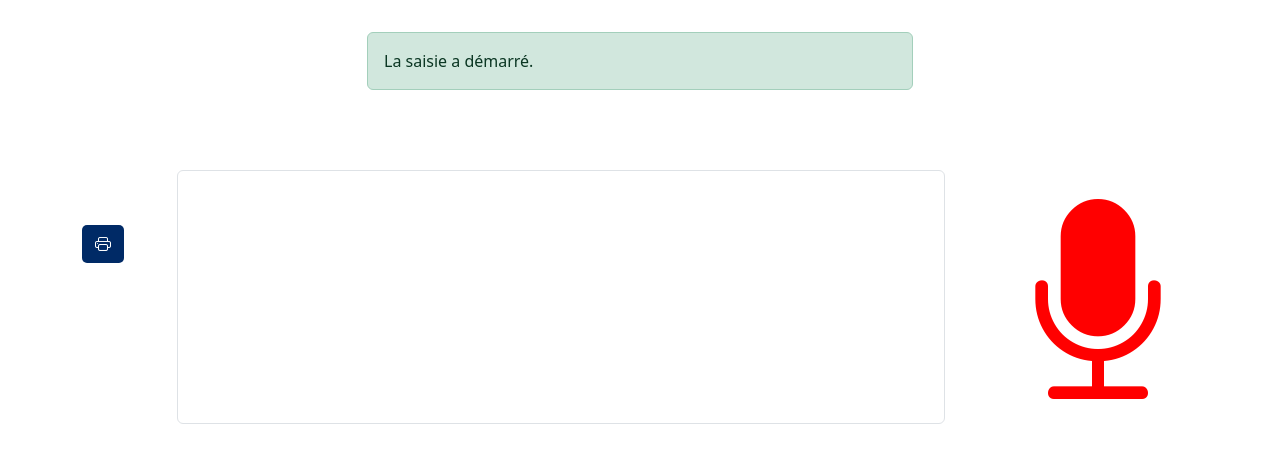
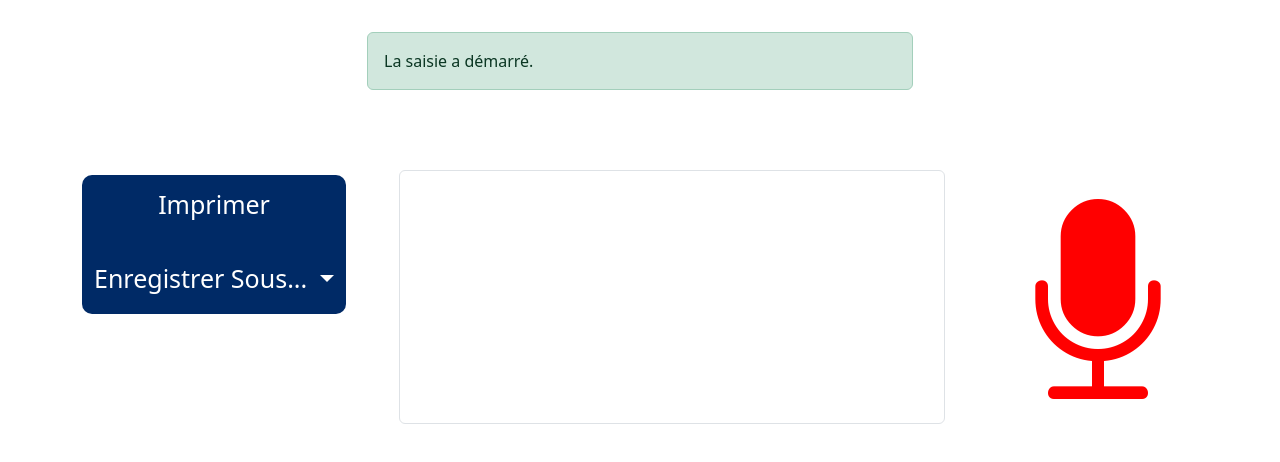
Before and after one commit to Dieynabahamadymarigo/scan_voice, an Angular app: page /speech in a window 1280 px wide. Both pictures are taken after a click on the icon 1097 px from the left and 190 px from the top of the page. Shown: the top 462 px of the page. Built offline with nearby package versions, Linux system fonts and the light colour scheme.

Commit message:
message saise vocal

```diff
--- a/angular.json
+++ b/angular.json
@@ -36,8 +36,11 @@
             ],
             "styles": [
               "src/styles.css"
+
             ],
-            "scripts": []
+            "scripts": [
+
+            ]
           },
           "configurations": {
             "production": {
--- a/package.json
+++ b/package.json
@@ -21,7 +21,12 @@
     "@ng-web-apis/speech": "^3.0.7",
     "@types/webspeechapi": "^0.0.14-alpha",
     "annyang": "^2.6.1",
+    "bootstrap": "^5.3.3",
     "bootstrap-icons": "^1.11.3",
+    "docx": "^8.5.0",
+    "file-saver": "^2.0.5",
+    "html2canvas": "^1.4.1",
+    "jspdf": "^2.5.1",
     "rxjs": "~7.8.0",
     "tslib": "^2.3.0",
     "zone.js": "~0.14.3"
@@ -31,6 +36,7 @@
     "@angular/cli": "^17.3.5",
     "@angular/compiler-cli": "^17.3.0",
     "@types/annyang": "^2.6.5",
+    "@types/file-saver": "^2.0.7",
     "@types/jasmine": "~5.1.0",
     "jasmine-core": "~5.1.0",
     "karma": "~6.4.0",
--- a/src/app/app.module.ts
+++ b/src/app/app.module.ts
@@ -7,11 +7,13 @@ import { HomeComponent } from './components/home/home.component';
 import { ScanComponent } from './components/scan/scan.component';
 import { CvComponent } from './components/cv/cv.component';
 import { BootstrapComponent } from './bootstrap/bootstrap.component';
-import { FormsModule } from '@angular/forms';
 import { MotivationComponent } from './components/motivation/motivation.component';
 import { CvDetailsComponent } from './components/cv-details/cv-details.component';
 import { SpeechRecognitionComponent } from './speech-recognition/speech-recognition.component';
 import { CommonModule } from '@angular/common';
+import { FormsModule } from '@angular/forms';
+
+// Ajouter ces lignes
 
 
 @NgModule({
@@ -29,10 +31,10 @@ import { CommonModule } from '@angular/common';
   ],
   imports: [
 
+    FormsModule, // Ajoutez FormsModule dans les imports
 
     BrowserModule,
     AppRoutingModule,
-    FormsModule,
     CommonModule
 
 
--- a/src/app/speech-recognition/speech-recognition.component.css
+++ b/src/app/speech-recognition/speech-recognition.component.css
@@ -1,20 +1,37 @@
 .grid-container {
   display: grid;
-  grid-template-columns: 1fr 105fr 1fr; /* Trois colonnes de largeur respective */
+  grid-template-columns: 5fr 105fr 1fr; /* Trois colonnes de largeur respective */
   gap: 5px;
   align-items: center;
 }
 
 .col-print {
   display: flex;
-  background-color: var(--secondary-color);
+  background-color:var(--secondary-color);
   justify-content: center;
   color: white;
+  /* height: 20%; */
   margin-top: -106px;
-  border-radius: 5px;
+  /* margin-right: 145px; */
+  border-radius: 10px ;
 
 
 
+}
+.dropdown{
+  display: flex;
+  text-decoration: none;
+  justify-content: center;
+  /* background-color: var(--secondary-color); */
+  color: white;
+}
+.dropdown button{
+  color: white;
+  text-decoration: none;
+  margin-bottom: 45px;
+  border: none;
+  outline: none;
+  background-color: var(--secondary-color);
 }
 
 .col-textarea {
--- a/src/app/speech-recognition/speech-recognition.component.html
+++ b/src/app/speech-recognition/speech-recognition.component.html
@@ -4,24 +4,41 @@
   <!-- Message d'alerte affiché conditionnellement -->
   <div *ngIf="message" class="row justify-content-center mt-2">
     <div class="col-sm-6">
-      <div class="alert" [ngClass]="{'alert-success': alertType === 'success', 'alert-danger': alertType === 'danger'}">
+      <div class="alert"[class.alert-success]="alertType === 'success'" [class.alert-danger]="alertType === 'danger'">
         {{ message }}
       </div>
     </div>
   </div>
 
   <div class="grid-container mt-3">
-    <!-- Colonne 1 : Icône d'impression -->
-    <div class="col-print">
-      <button (click)="printText()" class="btn btn-link" *ngIf="isListening">
-        <i class="bi bi-printer"style="color:white"></i> <!-- Icône d'impression -->
+    <!-- Colonne 1 : Icône d'impression et boutons superposés -->
+    <div class="col-print d-flex flex-column align-items-center">
+      <!-- Bouton d'impression -->
+      <button  (click)="printText()" class="btn mb-2" style="margin-bottom: 10px;" *ngIf="isListening">
+        <p style="color:white; font-size: 25px; padding-top: 4px;">Imprimer</p> <!-- Icône d'impression -->
       </button>
+
+      <!-- Bouton "Enregistrer Sous" -->
+      <div class="dropdown top-2 start-0" *ngIf="isListening">
+        <button class="btn dropdown-toggle" style="margin-bottom: 10px;font-size: 25px;" type="button" data-bs-toggle="dropdown" aria-expanded="false">
+          Enregistrer Sous...
+        </button>
+        <ul class="dropdown-menu">
+          <li><a class="dropdown-item" (click)="saveAsWord()">Word</a></li>
+          <li><a class="dropdown-item" (click)="saveAsPDF()">PDF</a></li>
+          <li><a class="dropdown-item" (click)="saveAsImage('png')">PNG</a></li>
+  <li><a class="dropdown-item" (click)="saveAsImage('jpeg')">JPEG</a></li>
+        </ul>
+      </div>
     </div>
 
     <!-- Colonne 2 : Textarea -->
     <div class="col-textarea text-left p-5">
-      <h1 class="display-4" *ngIf="!isListening" style="color: #5F6368;">Parlez maintenant</h1>
+      <h1 class="display-4" *ngIf="!isListening" style="color: #5F6368; margin-right: 145px;">Parlez maintenant</h1>
       <div *ngIf="isListening">
+         <!-- Champ de saisie du titre -->
+
+
         <textarea #textareaRef class="form-control large-textarea" rows="10"></textarea>
       </div>
     </div>
--- a/src/app/speech-recognition/speech-recognition.component.ts
+++ b/src/app/speech-recognition/speech-recognition.component.ts
@@ -1,4 +1,8 @@
 import { Component, ViewChild, ElementRef } from '@angular/core';
+import { Document, Paragraph, Packer, TextRun, IRunOptions } from 'docx';
+import { saveAs } from 'file-saver';
+import jsPDF from 'jspdf';
+import html2canvas from 'html2canvas';
 
 @Component({
   selector: 'app-speech-recognition',
@@ -11,6 +15,7 @@ export class SpeechRecognitionComponent {
   message: string = ''; // Variable pour stocker le message d'état
   alertType: string = ''; // Variable pour stocker le type d'alerte (success, danger, etc.)
   noSoundTimeout: any; // Timeout ID pour détecter l'absence de son
+  documentTitle: string = ''; // Propriété pour stocker le titre du document
 
   @ViewChild('textareaRef') textareaRef!: ElementRef; // Référence à l'élément textarea dans le template
 
@@ -46,7 +51,7 @@ export class SpeechRecognitionComponent {
       this.recognition.start(); // Démarrer l'écoute
       this.isListening = true;
       this.noSoundTimeout = setTimeout(() => {
- if (this.isListening) {
+        if (this.isListening) {
           this.showMessage('Aucun son détecté après le démarrage.', 'danger'); // Afficher le message "Aucun son détecté après le démarrage."
           this.recognition.stop(); // Arrêter l'écoute
           this.isListening = false;
@@ -115,4 +120,56 @@ export class SpeechRecognitionComponent {
     }
   }
 
+  // Méthode pour sauvegarder en format Word
+  saveAsWord(): void {
+    const textToPrint = this.textareaRef.nativeElement.value;
+    if (textToPrint.trim() !== '') {
+      const doc = new Document({
+        sections: [{
+          properties: {},
+          children: [
+            new Paragraph({
+              children: textToPrint.split('\n').map((line: string | IRunOptions) => new TextRun(line))
+            })
+          ]
+        }]
+      });
+
+      Packer.toBlob(doc).then(blob => {
+        saveAs(blob, 'document.docx');
+      });
+    }
+  }
+
+  // Méthode pour sauvegarder en format PDF
+  saveAsPDF(): void {
+    const textToPrint = this.textareaRef.nativeElement.value;
+    if (textToPrint.trim() !== '') {
+      const pdf = new jsPDF();
+      pdf.text(textToPrint, 10, 10);
+      pdf.save('document.pdf');
+    }
+  }
+
+  // Méthode pour sauvegarder en format PNG ou JPEG
+  saveAsImage(format: 'png' | 'jpeg'): void {
+    const textToPrint = this.textareaRef.nativeElement.value;
+    if (textToPrint.trim() !== '') {
+      const tempDiv = document.createElement('div');
+      tempDiv.style.whiteSpace = 'pre-wrap';
+      tempDiv.style.position = 'absolute';
+      tempDiv.style.left = '-9999px';
+      tempDiv.innerText = textToPrint;
+      document.body.appendChild(tempDiv);
+
+      html2canvas(tempDiv).then(canvas => {
+        canvas.toBlob(blob => {
+          if (blob) {
+            saveAs(blob, `document.${format}`);
+          }
+          document.body.removeChild(tempDiv);
+        }, `image/${format}`);
+      });
+    }
+  }
 }
--- a/src/index.html
+++ b/src/index.html
@@ -12,6 +12,10 @@
 </head>
 <body>
   <app-root></app-root>
-  <script src="https://cdn.jsdelivr.net/npm/bootstrap@5.3.3/dist/js/bootstrap.bundle.min.js" integrity="sha384-YvpcrYf0tY3lHB60NNkmXc5s9fDVZLESaAA55NDzOxhy9GkcIdslK1eN7N6jIeHz" crossorigin="anonymous"></script>
+
+
 </body>
+<script src="https://cdn.jsdelivr.net/npm/@popperjs/core@2.11.8/dist/umd/popper.min.js" integrity="sha384-I7E8VVD/ismYTF4hNIPjVp/Zjvgyol6VFvRkX/vR+Vc4jQkC+hVqc2pM8ODewa9r" crossorigin="anonymous"></script>
+<script src="https://cdn.jsdelivr.net/npm/bootstrap@5.3.3/dist/js/bootstrap.min.js" integrity="sha384-0pUGZvbkm6XF6gxjEnlmuGrJXVbNuzT9qBBavbLwCsOGabYfZo0T0to5eqruptLy" crossorigin="anonymous"></script>
+<!-- <script src="https://cdn.jsdelivr.net/npm/bootstrap@5.3.3/dist/js/bootstrap.bundle.min.js" integrity="sha384-YvpcrYf0tY3lHB60NNkmXc5s9fDVZLESaAA55NDzOxhy9GkcIdslK1eN7N6jIeHz" crossorigin="anonymous"></script> -->
 </html>
```
Also changed, not shown: 2 other files (tests, documents, lock files or other folders).
